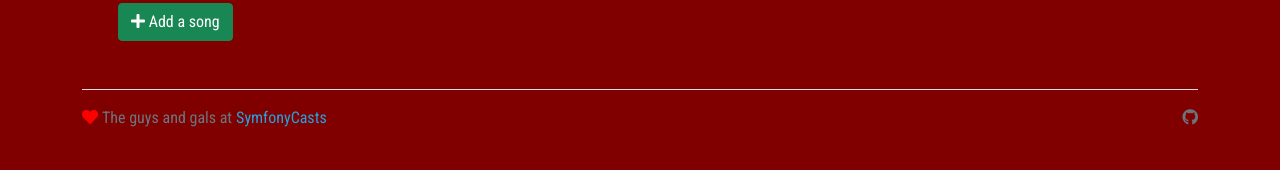
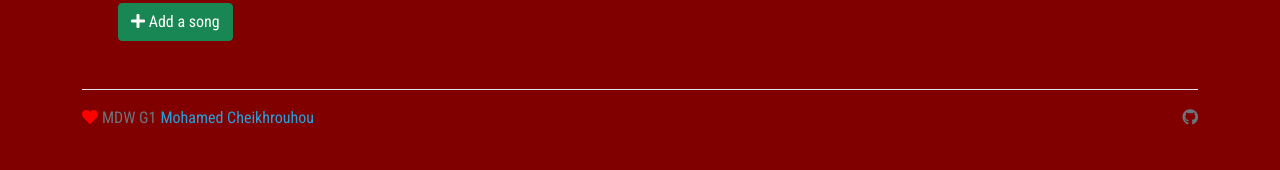
Before and after one commit to thelegendarryy/symfony-Mohamed-Cheikhtouhou, a Symfony app: template templates/vinyl/homepage.html.twig in a window 1280 px wide. Shown: the part 649-819 px from the top of the page. Run offline with Twig, Linux system fonts and the light colour scheme; the template is opened without the code that fills it, so the values that code supplies are empty; some libraries are stand-ins or nearby versions.

Commit message:
Mohamed Cheikhrouhou

```diff
--- a/assets/styles/app.css
+++ b/assets/styles/app.css
@@ -1,3 +1,3 @@
 body {
-    background-color: lightgray;
+    background-color: rgb(254, 252, 252) !important;
 }
--- a/templates/base.html.twig
+++ b/templates/base.html.twig
@@ -19,13 +19,13 @@
 
 		{# Run `composer require symfony/webpack-encore-bundle` to start using Symfony UX #}
 		{% block stylesheets %}
-            {{ encore_entry_link_tags('app') }}
+			{{ encore_entry_link_tags('app') }}
 			{{ encore_entry_link_tags('app') }}
 			{{ encore_entry_link_tags('app') }}
 		{% endblock %}
 
 		{% block javascripts %}
-            {{ encore_entry_script_tags('app') }}
+			{{ encore_entry_script_tags('app') }}
 			{{ encore_entry_script_tags('app') }}
 			{{ encore_entry_script_tags('app') }}
 		{% endblock %}
@@ -80,9 +80,9 @@
 					<span class="me-1" style="color: red;">
 						<i class="fas fa-heart"></i>
 					</span>
-					<span class="text-muted me-1">The guys and gals at</span>
+					<span class="text-muted me-1">MDW G1</span>
 					<a target="_blank" href="https://symfonycasts.com/" style="color: #25a1dd" class="mb-3 me-2 mb-md-0 text-decoration-none lh-1">
-						SymfonyCasts
+						Mohamed Cheikhrouhou
 					</a>
 				</div>
 
--- a/templates/vinyl/homepage.html.twig
+++ b/templates/vinyl/homepage.html.twig
@@ -43,9 +43,8 @@
 				<h2 class="mb-4">10 songs (30 minutes of 60 still available)</h2>
 				{% for track in tracks %}
 					<div class="song-list" {{ stimulus_controller('song-controls', { infoUrl: path('api_songs_get_one', { id: loop.index } ) }) }}>
-						<div class="song-list">
 						<div class="d-flex mb-3">
-								<a href="#">
+							<a href="#" {{ stimulus_action('song-controls', 'play') }}>
 								<i class="fas fa-play me-3"></i>
 							</a>
 							<span class="song-details">{{ track.song }}
```
Lines whose indentation alone changed are shown as unchanged.
